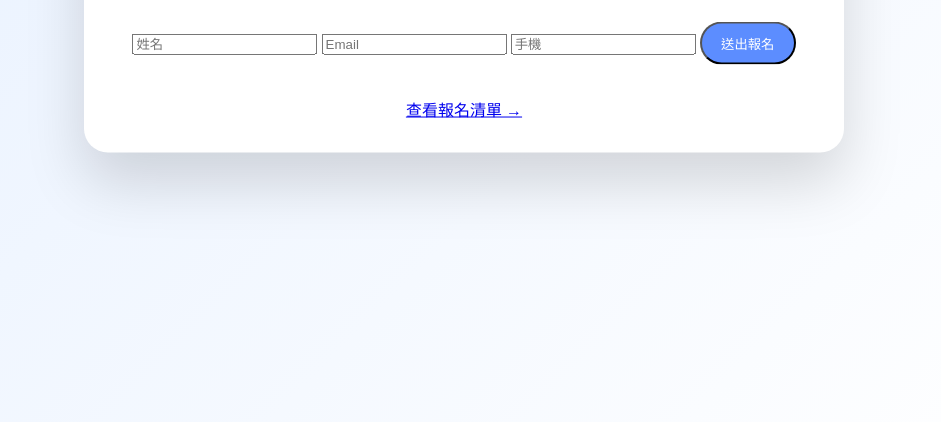
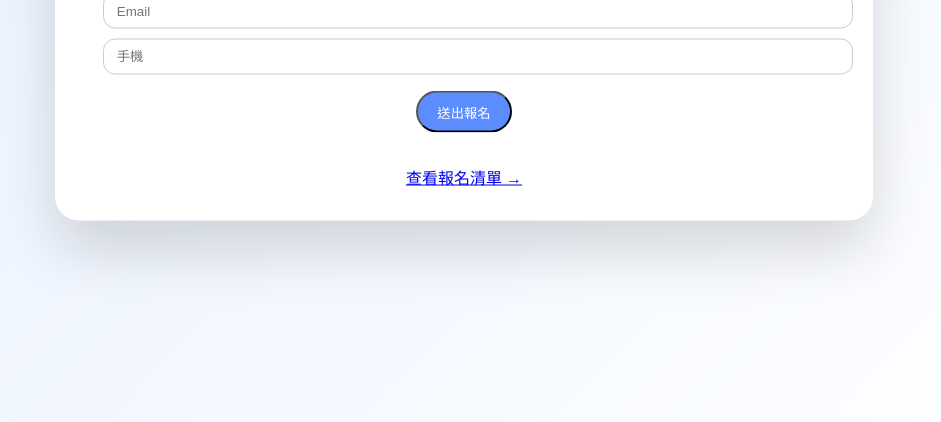
Before and after one commit to PUyifei/114_tkuim_web, a plain HTML site: page Week12/HW_1215/index.html in a window 1280 px wide. Shown: the part 378-800 px from the top of the page, without its empty margins (176-1117 px from the left). Drawn offline with Linux system fonts and the light colour scheme.

Commit message:
add_1215

```diff
--- a/Week12/HW_1215/style.css
+++ b/Week12/HW_1215/style.css
@@ -47,3 +47,11 @@ body {
   display: block;
   margin-top: 2rem;
 }
+
+input {
+  width: 100%;
+  padding: .6rem .8rem;
+  margin-top: .6rem;
+  border-radius: 12px;
+  border: 1px solid #ccc;
+}
```
